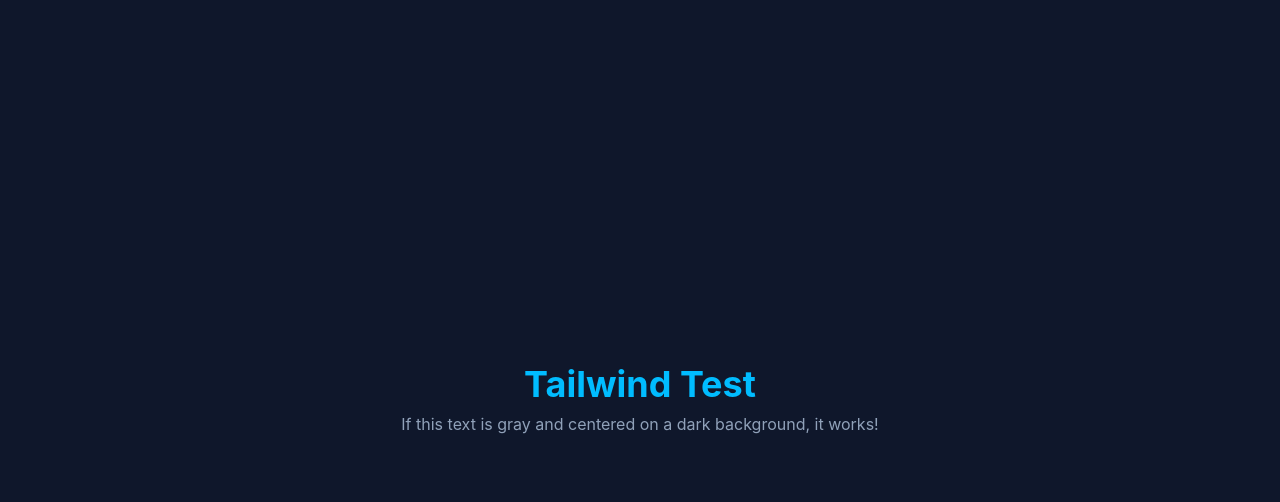
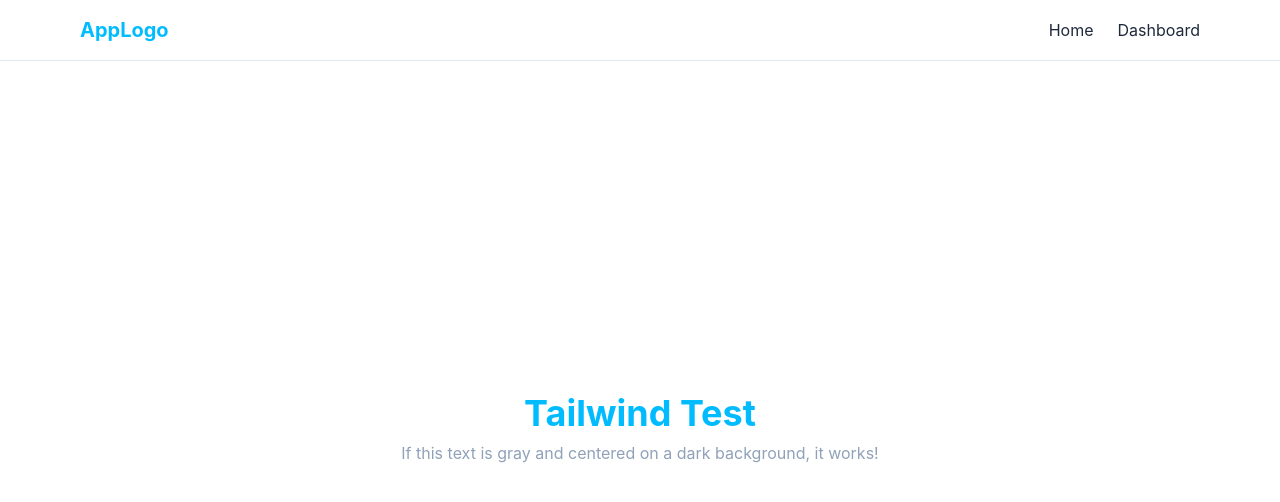
Before and after one commit to NikoIcardo/Enterprise-Assets-Logistics-Dashboard., a React (Vite) app in the folder Enterprise_Assets-Logistics-Dashboard/: page / in a window 1280 px wide. Shown: the top 502 px of the page. Built offline with nearby package versions, Linux system fonts and the light colour scheme.

Commit message:
Add react router and a navbar

```diff
--- a/Enterprise_Assets-Logistics-Dashboard/package.json
+++ b/Enterprise_Assets-Logistics-Dashboard/package.json
@@ -13,6 +13,8 @@
     "@tailwindcss/vite": "^4.3.0",
     "react": "^19.2.6",
     "react-dom": "^19.2.6",
+    "react-router": "^7.15.1",
+    "react-router-dom": "^7.15.1",
     "tailwindcss": "^4.3.0"
   },
   "devDependencies": {
--- a/Enterprise_Assets-Logistics-Dashboard/src/App.tsx
+++ b/Enterprise_Assets-Logistics-Dashboard/src/App.tsx
@@ -1,14 +1,46 @@
-import './index.css'
+import "./index.css";
+import { Outlet, Link } from "react-router-dom";
+import { useSystemContext } from "./context/ContextProvider";
 
 function App() {
+  const { darkMode, user } = useSystemContext();
+
   return (
-    <div className="flex min-h-screen items-center justify-center bg-slate-900 text-white">
-      <div className="text-center">
-        <h1 className="text-4xl font-bold text-sky-400">Tailwind Test</h1>
-        <p className="mt-2 text-slate-400">If this text is gray and centered on a dark background, it works!</p>
+    <div
+      className={`min-h-screen bg-page-bg text-page-text ${darkMode ? "dark" : ""}`}
+    >
+      <nav className="sticky top-0 z-50 w-full border-b border-slate-200 bg-page-bg/80 backdrop-blur-md dark:border-slate-800">
+        <div className="mx-auto flex max-w-6xl items-center justify-between p-4">
+          <Link to="/" className="text-xl font-bold text-sky-400">
+            AppLogo
+          </Link>
+
+          <div className="flex gap-6">
+            <Link to="/" className="hover:text-sky-400 transition-colors">
+              Home
+            </Link>
+            <Link
+              to="/dashboard"
+              className="hover:text-sky-400 transition-colors"
+            >
+              Dashboard
+            </Link>
+          </div>
+        </div>
+      </nav>
+      <div
+        className={`flex min-h-[calc(100vh-65px)] items-center justify-center`}
+      >
+        <div className="text-center">
+          <h1 className="text-4xl font-bold text-sky-400">Tailwind Test</h1>
+          <p className="mt-2 text-slate-400">
+            If this text is gray and centered on a dark background, it works!
+          </p>
+        </div>
+        <Outlet />
       </div>
     </div>
-  )
+  );
 }
 
-export default App
+export default App;
--- a/Enterprise_Assets-Logistics-Dashboard/src/context/systemContext.ts
+++ b/Enterprise_Assets-Logistics-Dashboard/src/context/systemContext.ts
@@ -1,6 +1,6 @@
 import { createContext } from "react";
 import { SystemContextType } from "../types/global";
 
-const context = createContext<SystemContextType | undefined>(undefined);
+const SystemContext = createContext<SystemContextType | undefined>(undefined);
 
-export default context;
+export default SystemContext;
--- a/Enterprise_Assets-Logistics-Dashboard/src/index.css
+++ b/Enterprise_Assets-Logistics-Dashboard/src/index.css
@@ -1 +1,14 @@
 @import "tailwindcss";
+@theme {
+  /* 1. Global theme tokens go here (flat list only) */
+  --color-page-bg: #ffffff;
+  --color-page-text: #1e293b;
+  --color-accent: #0ea5e9;
+}
+
+/* 2. Custom behavior conditional modifiers go OUTSIDE the theme block */
+.dark {
+  --color-page-bg: #0f172a;
+  --color-page-text: #f8fafc;
+  --color-accent: #38bdf8;
+}
--- a/Enterprise_Assets-Logistics-Dashboard/src/main.tsx
+++ b/Enterprise_Assets-Logistics-Dashboard/src/main.tsx
@@ -1,9 +1,13 @@
-import { StrictMode } from 'react'
-import { createRoot } from 'react-dom/client'
-import App from './App.tsx'
+import { StrictMode } from "react";
+import { createRoot } from "react-dom/client";
+import { RouterProvider } from "react-router-dom";
+import { router } from "./components/routes/Router";
+import {  SystemProvider } from "./context/ContextProvider";
 
-createRoot(document.getElementById('root')!).render(
+createRoot(document.getElementById("root")!).render(
   <StrictMode>
-    <App />
+    <SystemProvider>
+      <RouterProvider router={router}/>
+    </SystemProvider>
   </StrictMode>,
-)
+);
```
Also changed, not shown: Enterprise_Assets-Logistics-Dashboard/src/components/routes/router.tsx (added, +9 -0 lines), 1 other file (tests, documents, lock files or other folders).
